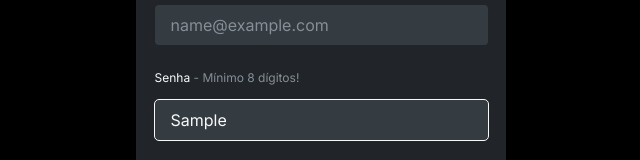
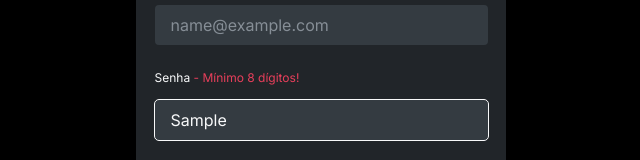
Before and after one commit to Kenzie-Academy-Brasil-Developers/react-entrega-s2-kenzie-hub-nehamamandelbaum, a React (Create React App) app in the folder kenzie-hub/: page /register in a window 1280 px wide. Both pictures are taken after typing "Sample", "name@example.com", "Sample", "Sample" into the empty fields and a click on the button "Cadastrar". Shown: the part 459-619 px from the top of the page, without its empty margins (319-959 px from the left). Built offline with nearby package versions, Linux system fonts and the light colour scheme.

Commit message:
fix: coloring input mistakes in red

```diff
--- a/kenzie-hub/src/components/Input/index.jsx
+++ b/kenzie-hub/src/components/Input/index.jsx
@@ -4,7 +4,7 @@ const Input = ({ label, placeholder, register, name, error, ...rest }) => {
   return (
     <Container>
       <div>
-        {label} {!!error && <span> - {error}</span>}
+        {label} {!!error && <span className="error"> - {error}</span>}
       </div>
       <input
         type="text"
--- a/kenzie-hub/src/components/Input/styles.js
+++ b/kenzie-hub/src/components/Input/styles.js
@@ -7,7 +7,7 @@ export const Container = styled.div`
   width: 90%;
   margin-bottom: 25px;
 
-  span {
+  .error {
     color: var(--negative);
   }
 
```
